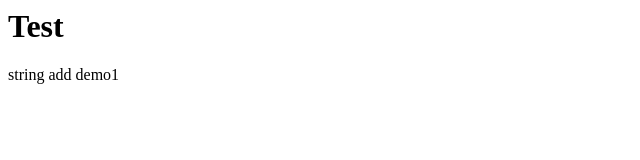
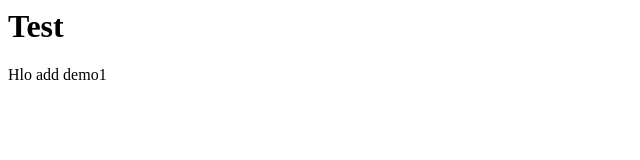
Before and after one commit to alexsit19/demo, a plain HTML site: page index.html in a window 1280 px wide. Shown: the full height of the page, 0-640 px from the left. Drawn offline with Linux system fonts and the light colour scheme.

Commit message:
change String to Hlo

```diff
--- a/index.html
+++ b/index.html
@@ -5,7 +5,7 @@
 
 <body>
 	<h1>Test</h1>
-	<p>string add demo1</p>
+	<p>Hlo add demo1</p>
 </body>
 
 </html>
```
